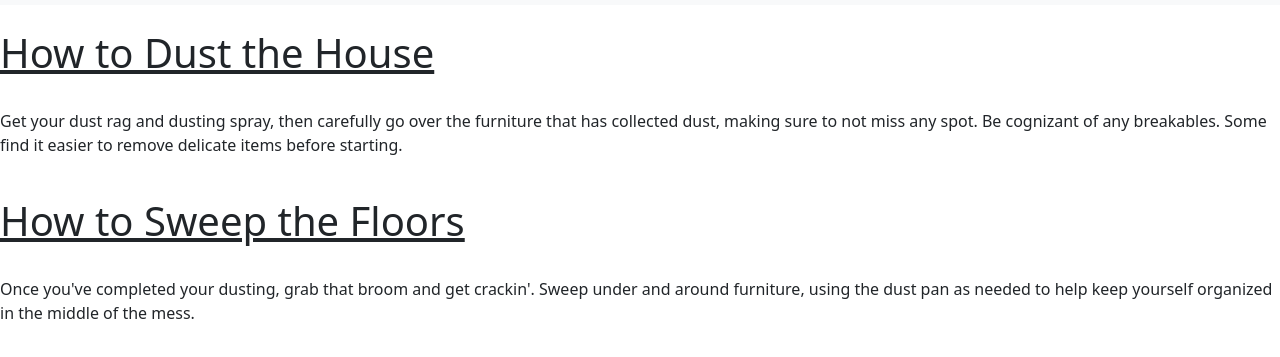
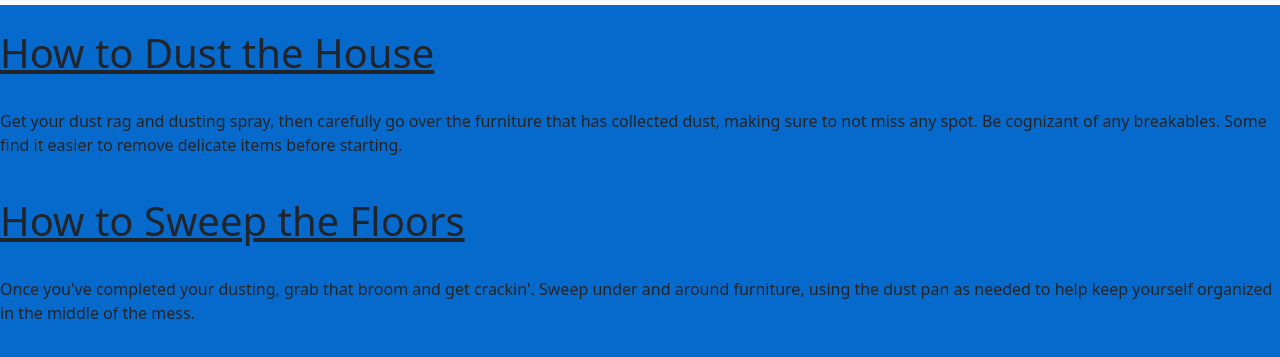
Before and after one commit to Aaronmnash89/TTS_GroupProject2, a plain HTML site: page index2.html in a window 1280 px wide. Shown: the part 87-444 px from the top of the page. Drawn offline with nearby package versions, Linux system fonts and the light colour scheme.

Commit message:
add background color to index 2 and 3

```diff
--- a/index2.html
+++ b/index2.html
@@ -8,7 +8,12 @@
     <script src="https://cdn.jsdelivr.net/npm/bootstrap@5.0.2/dist/js/bootstrap.bundle.min.js" integrity="sha384-MrcW6ZMFYlzcLA8Nl+NtUVF0sA7MsXsP1UyJoMp4YLEuNSfAP+JcXn/tWtIaxVXM" crossorigin="anonymous"></script>
     <script src="add.js"></script>
     <title>Document</title>
-
+<!--Add style-->
+<style>
+    body {
+        background: #066acd;
+    }
+</style>
 </head>
 <body>
     <!--Add header-->
```
Also changed, not shown: index3.html (+1 -1 lines).
